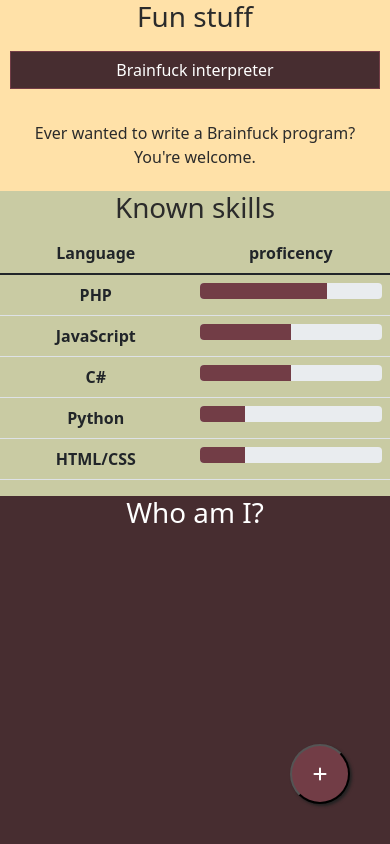
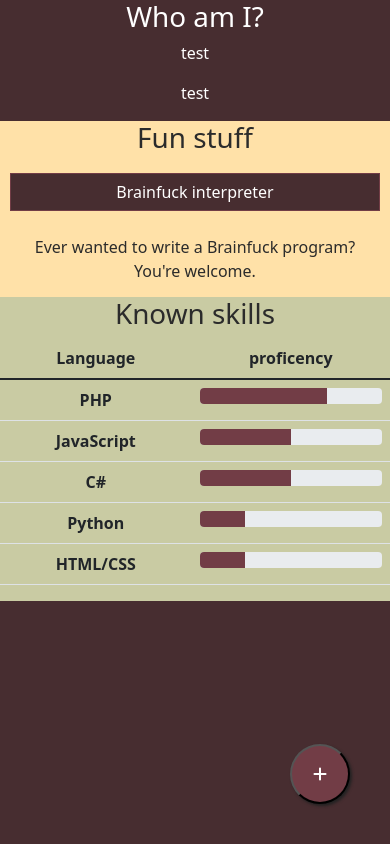
Before and after one commit to fr4p3rzz/ASiteMade4Me, a plain HTML site: page index.html in a window 390 px wide. Drawn offline with nearby package versions, Linux system fonts and the light colour scheme.

Commit message:
changed colums order in mobile view

```diff
--- a/assets/css/style.css
+++ b/assets/css/style.css
@@ -76,8 +76,8 @@ body{
 }
 
 .main-content{
-    margin-top: 0.75em;
-    margin-bottom: 0.75em;
+    margin-top: 0.25em;
+    margin-bottom: 0.25em;
 }
 
 .play-content{
--- a/index.html
+++ b/index.html
@@ -16,7 +16,11 @@
 <body>
     <div class="container-fluid">
       <div class="row heading">
-
+        <div class="col-md-8" id="third-col">
+          <p class="h1">Who am I?</p>
+          <p>test</p>
+          <p>test</p>
+        </div>
       </div>
       <div class="row">
         <div class="col-md-2 main-col" id="first-col">
@@ -64,9 +68,6 @@
             </table>
           </div>
         </div>
-        <div class="col-md-8" id="third-col">
-          <p class="h1">Who am I?</p>
-        </div>
       </div>
     </div>
 
```
